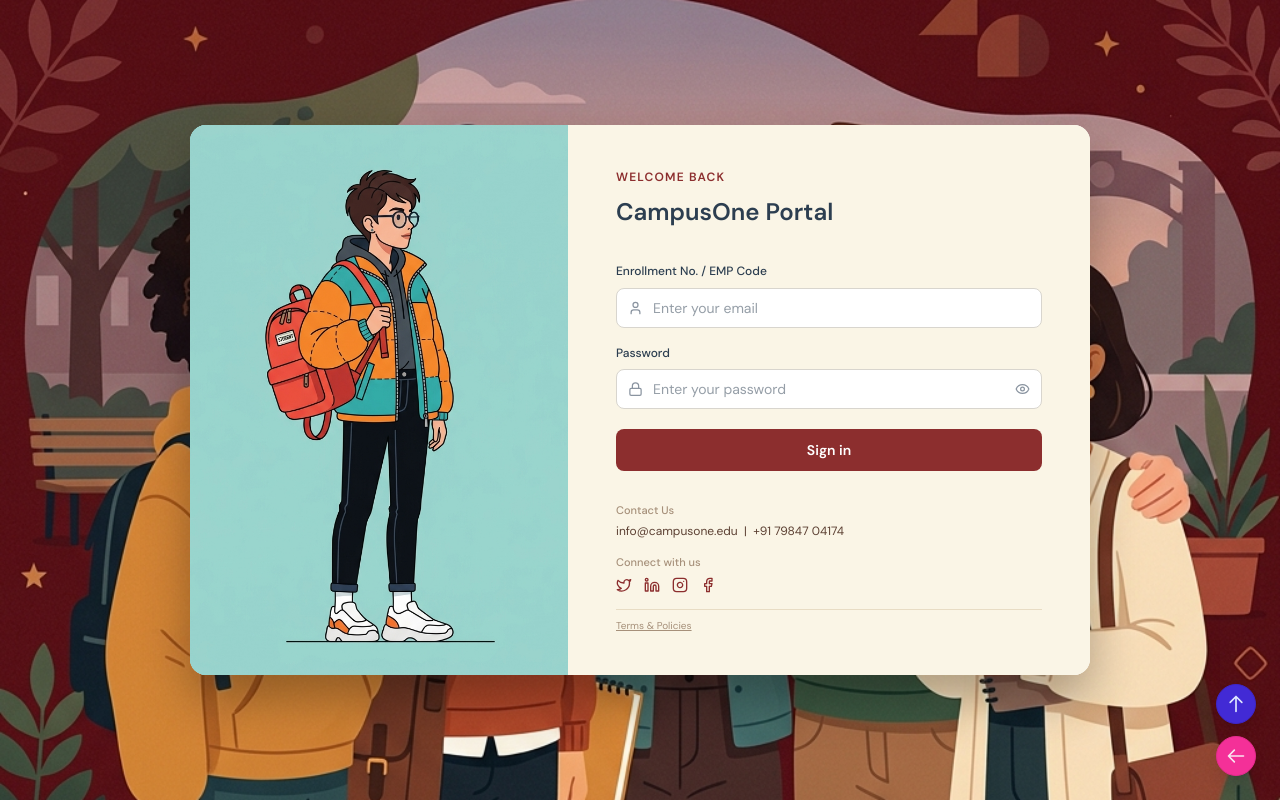
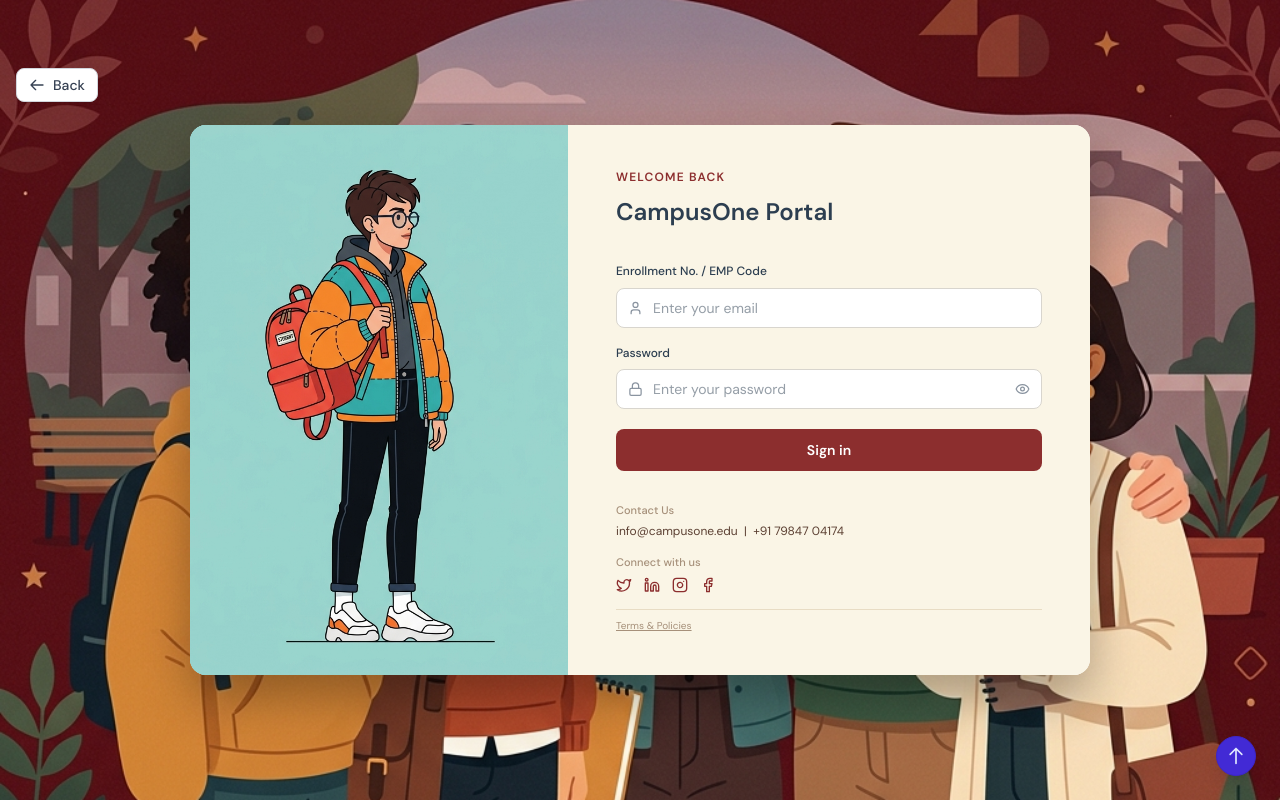
Before and after one commit to durgeshkhushlani/CampusOne-Personal, a React (Vite) app in the folder client/: page /login in a window 1280 px wide. Built offline with nearby package versions, Linux system fonts and the light colour scheme; no server answers.

Commit message:
Move back button to top-left (below navbar) and remove bottom-right back button

```diff
--- a/client/src/App.jsx
+++ b/client/src/App.jsx
@@ -42,7 +42,6 @@
 import Leaderboard from "./pages/codestage/Leaderboard";
 
 function GlobalControls() {
-  const navigate = useNavigate();
   return (
     <div className="fixed bottom-6 right-6 z-50 flex flex-col gap-3">
       <button
@@ -52,14 +51,22 @@
       >
         <svg className="w-5 h-5" fill="none" viewBox="0 0 24 24" stroke="currentColor"><path strokeLinecap="round" strokeLinejoin="round" strokeWidth={2} d="M5 10l7-7m0 0l7 7m-7-7v18" /></svg>
       </button>
-      <button
-        onClick={() => navigate(-1)}
-        className="btn btn-circle btn-secondary shadow-lg"
-        title="Go Back"
-      >
-        <svg className="w-5 h-5" fill="none" viewBox="0 0 24 24" stroke="currentColor"><path strokeLinecap="round" strokeLinejoin="round" strokeWidth={2} d="M10 19l-7-7m0 0l7-7m-7 7h18" /></svg>
-      </button>
     </div>
+  );
+}
+
+function BackButton() {
+  const navigate = useNavigate();
+  return (
+    <button
+      onClick={() => navigate(-1)}
+      className="fixed top-[68px] left-4 z-[40] flex items-center gap-2 px-3 py-1.5 text-sm font-medium text-gray-700 bg-white border border-gray-300 rounded-lg shadow-sm hover:bg-gray-50 hover:text-gray-900 transition-all duration-200"
+    >
+      <svg className="w-4 h-4" fill="none" viewBox="0 0 24 24" stroke="currentColor">
+        <path strokeLinecap="round" strokeLinejoin="round" strokeWidth={2} d="M10 19l-7-7m0 0l7-7m-7 7h18" />
+      </svg>
+      Back
+    </button>
   );
 }
 
@@ -153,6 +160,7 @@
       <Router>
         <Navbar />
         <GlobalControls />
+        <BackButton />
         <AppRoutes />
       </Router>
     </AuthProvider>
```
